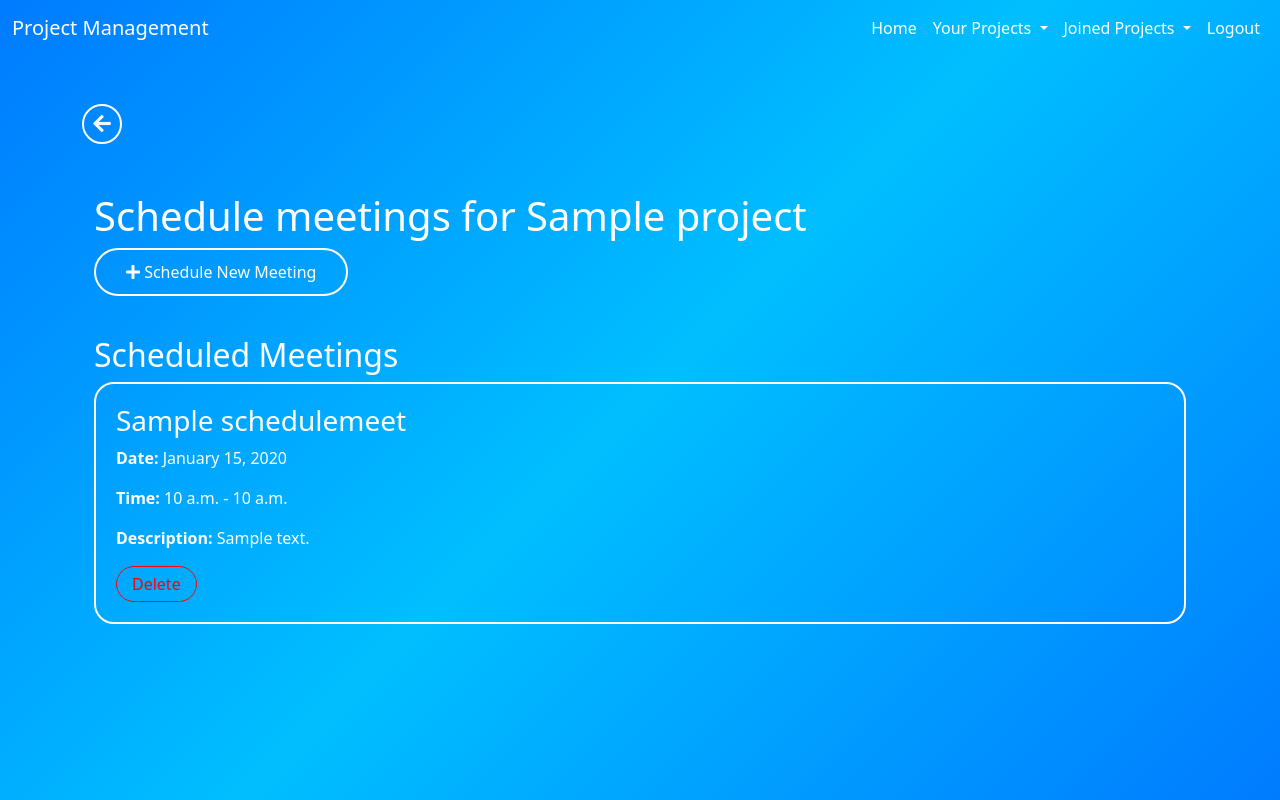
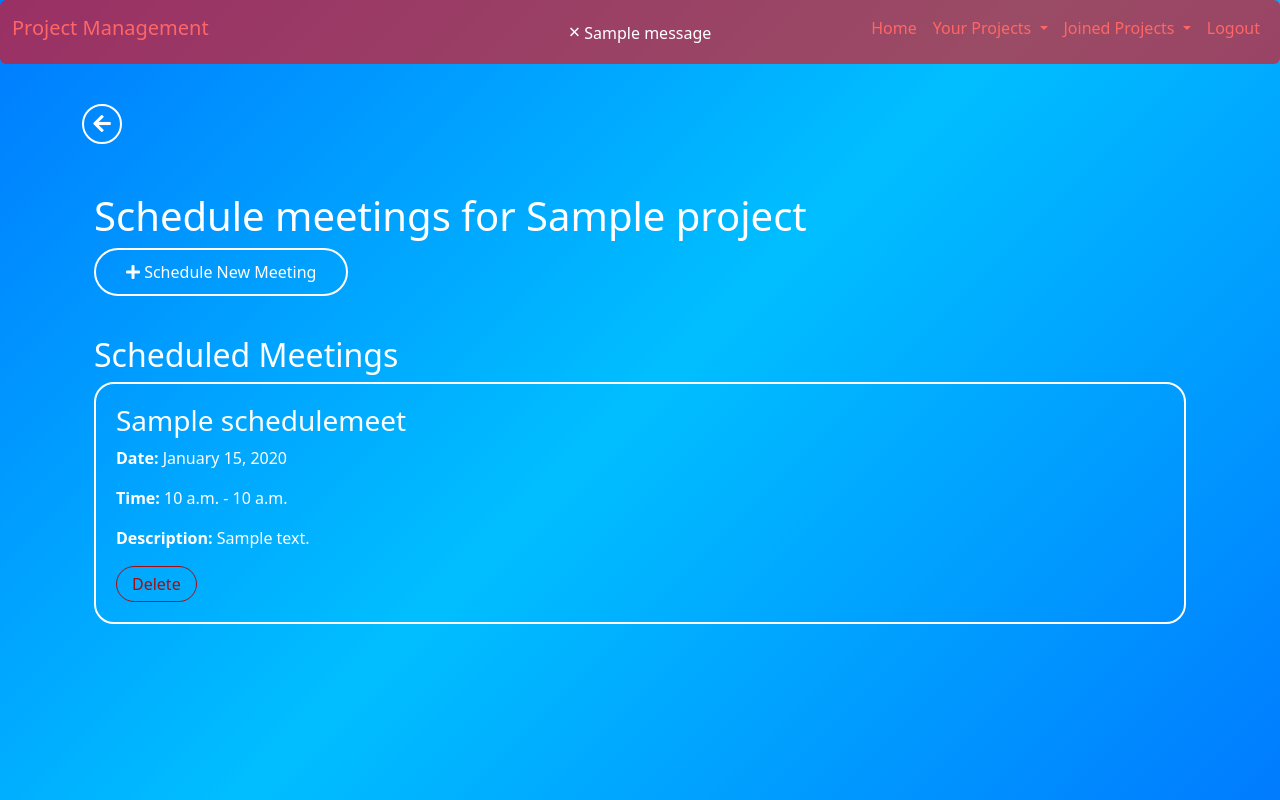
Before and after one commit to tinaxvu/Project-Manager, a Django app: page /projects/1/schedule-meets/ in a window 1280 px wide. Run offline with Django 4.2, Linux system fonts and the light colour scheme; a user stored in the database is signed in; tables that the repository leaves empty hold one stand-in row (values such as "Sample post"); one stand-in notice (Sample message) is shown; some libraries are stand-ins or nearby versions.

Commit message:
add validation

```diff
--- a/projects/templates/specific_pages/schedule_meets.html
+++ b/projects/templates/specific_pages/schedule_meets.html
@@ -23,8 +23,8 @@
 }
 
 .delete-button {
-    color: red;
-    border: 1px solid red;
+    color: rgb(162, 14, 14); ;
+    border: 1px solid rgb(162, 14, 14); ;
     background-color: transparent;
     border-radius: 20px;
     padding: 5px 15px;
@@ -98,11 +98,35 @@
         border-radius: 50px;
         padding: 7px 25px;
         transition: background-color 0.3s ease, color 0.3s ease;
+        margin: 10px 0;
     }
 
     .schedule-btn:hover {
         background-color: rgba(255, 255, 255, 0.2);
         color: #000;
+    }
+
+    .alert {
+        position: fixed;
+        top: 0;
+        left: 0;
+        right: 0;
+        margin: 0 auto;
+        z-index: 1050;
+        width: 100%;
+        text-align: center;
+        background-color: rgba(255, 0, 0, 0.602);
+        color: white;
+    }
+
+    .close {
+        color: white;
+        font-size: 20px;
+        text-decoration: none;
+    }
+
+    .close:hover {
+        color: black;
     }
 
 </style>
@@ -188,6 +212,15 @@
     </div>
 </div>
 
+{% for message in messages %}
+
+    <div class="alert alert">
+        <a class="close" href="#" data-dismiss="alert">×</a>
+           {{ message }}
+    </div>
+
+{% endfor %}
+
 <script src="https://code.jquery.com/jquery-3.5.1.slim.min.js"></script>
 <script src="https://cdn.jsdelivr.net/npm/bootstrap@4.5.2/dist/js/bootstrap.bundle.min.js"></script>
 </body>
```
